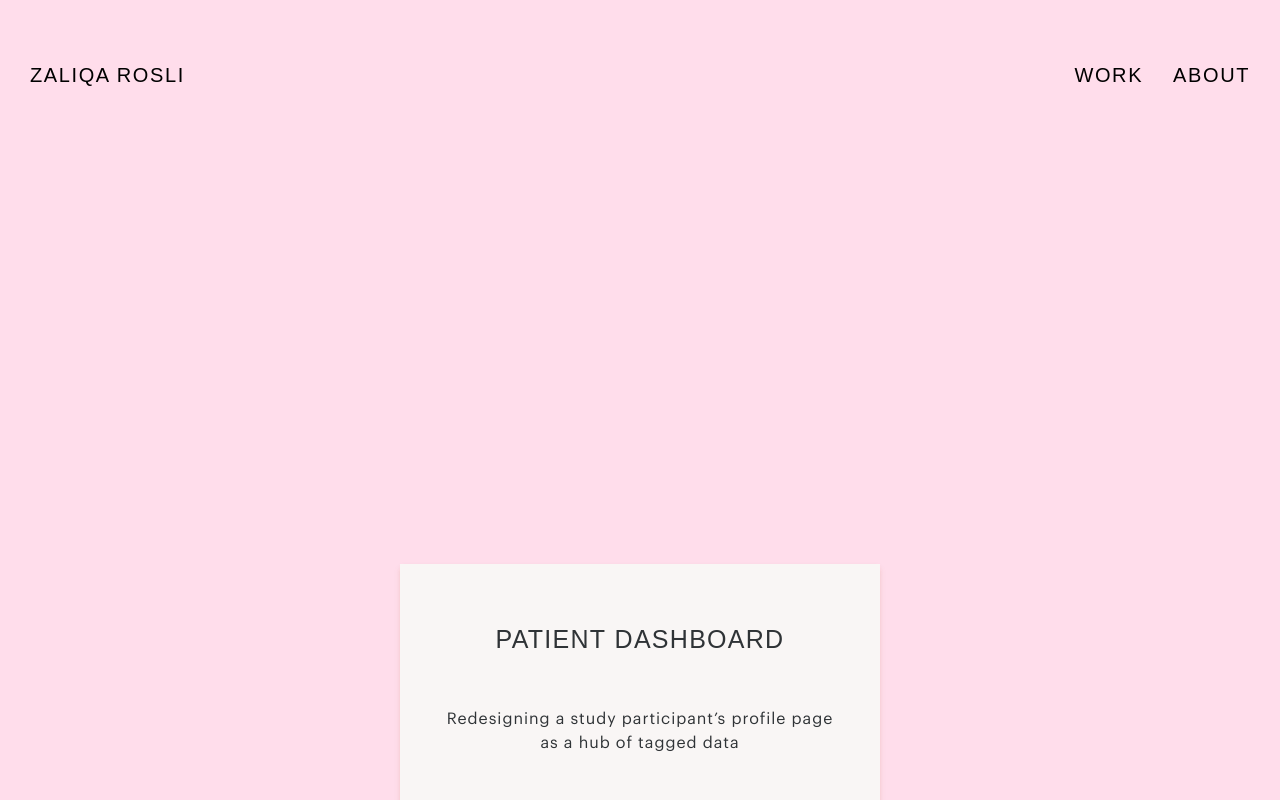
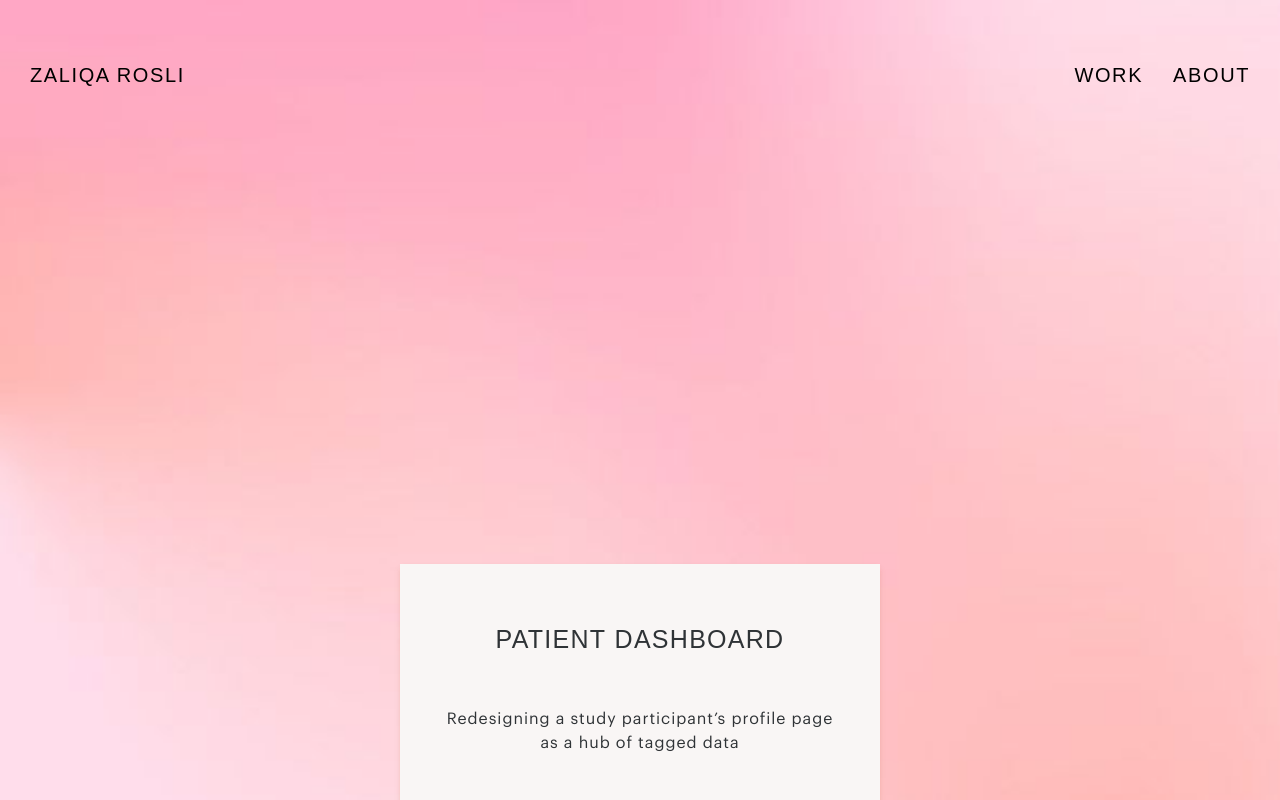
Before and after one commit to zaliqarosli/portfolio, a Next.js app: page /work/patient-dashboard in a window 1280 px wide. Shown: the top 800 px of the page. Built offline with nearby package versions, Linux system fonts and the light colour scheme; a web font is replaced by a local one.

Commit message:
add background gradient temp img

```diff
--- a/app/layout.js
+++ b/app/layout.js
@@ -11,7 +11,7 @@ export default function RootLayout({ children }) {
   return (
     <html lang='en'>
       <body
-        className={`${oratorStd.variable} ${graphik.variable} antialiased bg-primary text-black flex flex-col items-center gap-[2.5rem]`}
+        className={`${oratorStd.variable} ${graphik.variable} antialiased bg-[url(/background-gradient.jpg)] bg-cover text-black flex flex-col items-center gap-[2.5rem]`}
       >
         <NavBar />
         {children}
--- a/app/ui/components/case-study-footer.js
+++ b/app/ui/components/case-study-footer.js
@@ -12,7 +12,7 @@ export default function CaseStudyFooter({ nextPageTitle, nextPagePath }) {
   };
 
   return (
-    <footer className='flex pt-[5rem] pr-[4rem] pb-[2.5rem] pl-[5.25rem] flex-col items-start self-stretch'>
+    <footer className='bg-primary flex pt-[5rem] pr-[4rem] pb-[2.5rem] pl-[5.25rem] flex-col items-start self-stretch'>
       <div className='flex max-w-[51.875rem] flex-col items-start gap-[5rem]'>
         <Link
           key='nextPagePath'
--- a/app/ui/components/global-footer.js
+++ b/app/ui/components/global-footer.js
@@ -12,7 +12,7 @@ export default function GlobalFooter() {
   };
 
   return (
-    <footer className='flex pt-[3.75rem] px-[2.5rem] pb-[2.5rem] flex-col justify-center items-end self-stretch'>
+    <footer className='bg-primary flex pt-[3.75rem] px-[2.5rem] pb-[2.5rem] flex-col justify-center items-end self-stretch'>
       <div className='flex flex-col items-end'>
         <div className='flex flex-col items-start gap-[2.75rem] self-stretch'>
           <div className='flex flex-col items-end gap-[1rem]'>
```
Also changed, not shown: public/background-gradient.jpg (added).
